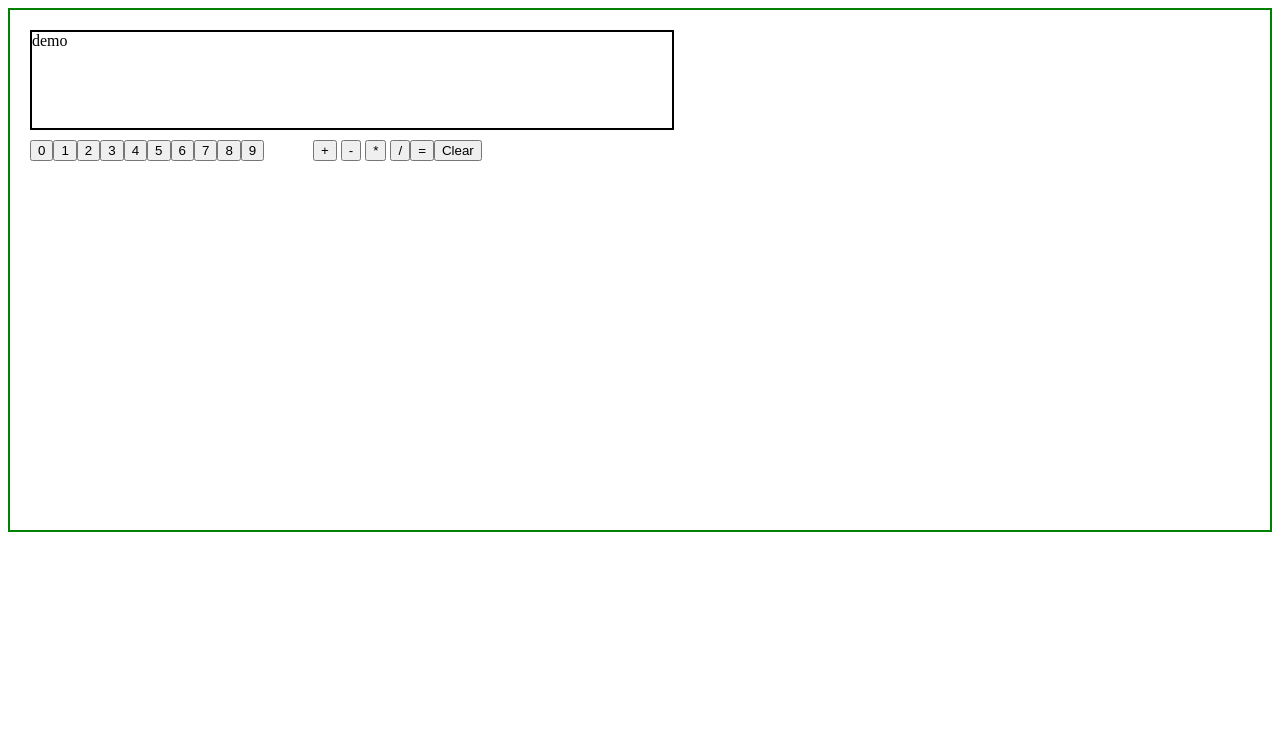
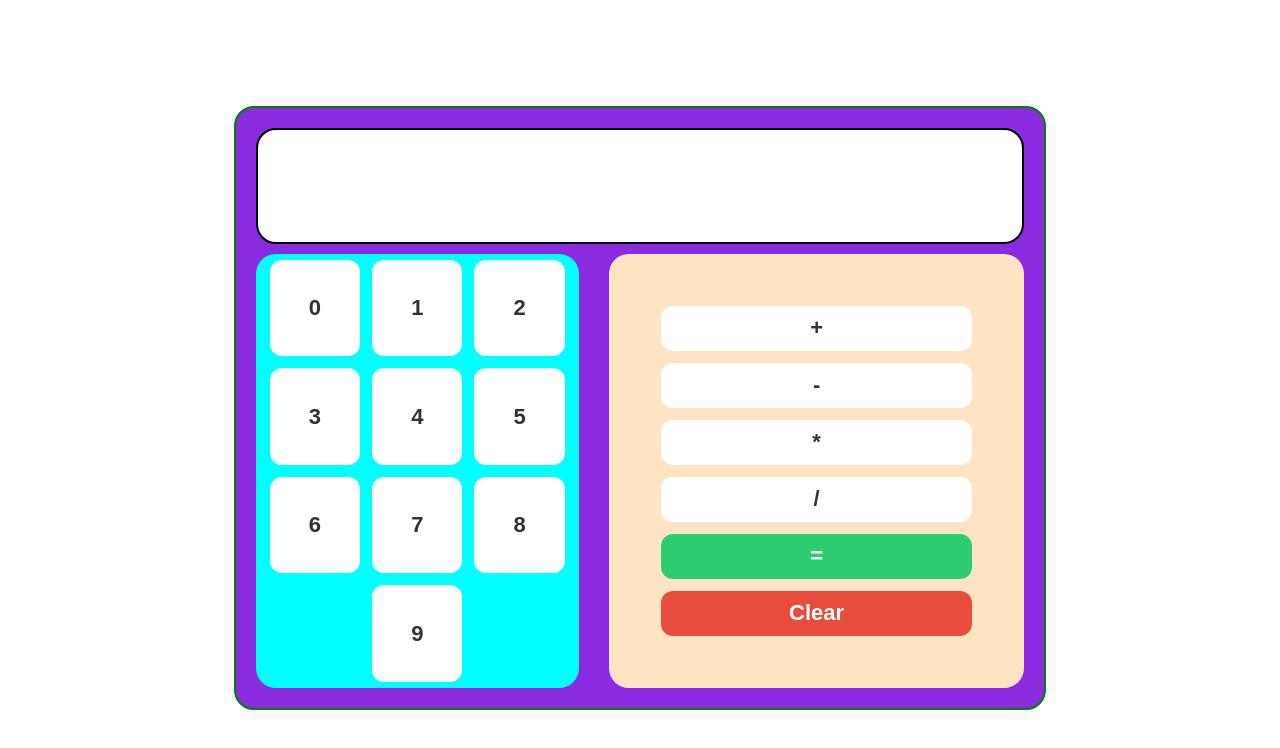
Before and after one commit to basnet194dipak/Project-Calculator, a plain HTML site: page index.html in a window 1280 px wide. Drawn offline with Linux system fonts and the light colour scheme.

Commit message:
syle the ui of calculator

```diff
--- a/index.html
+++ b/index.html
@@ -11,7 +11,7 @@
 <body>
     <div class="calculator">
         <div class="screen">
-            demo
+
         </div>
         <div class="buttons">
             <div class="numbers">
--- a/style.css
+++ b/style.css
@@ -1,31 +1,109 @@
 body {
     display: flex;
     align-items: center;
+    justify-content: center;
+    height: 100vh;
 }
 
 .calculator {
-    height: 60vh;
-    width: 100vw;
+    height: 70vh;
+    width: 60vw;
     display: flex;
     flex-direction: column;
     padding: 20px;
     border: 2px solid green;
-
+    border-radius: 20px;
+    background-color: blueviolet;
 }
 
 .screen {
-    width: 50vw;
     height: 20%;
     border: 2px solid black;
     margin-bottom: 10px;
+    border-radius: 20px;
+    background-color: white;
+    text-align: center;
+    font-size: 40px;
+    display: flex;
+    align-items: center;
+    justify-content: center;
 }
 
 .buttons {
     display: flex;
+    flex: 1;
 }
 
 .operations {
     margin-left: 4%;
     display: flex;
-    /* justify-content: space-n; */
+    flex: 1;
+    background-color: bisque;
+    border-radius: 20px;
+    padding: 6%;
+    flex-direction: column;
 }
+
+.signs {
+    display: flex;
+    flex-direction: column;
+    flex-wrap: wrap;
+}
+
+.numbers {
+    display: flex;
+    flex: 1;
+    flex-wrap: wrap;
+    background-color: aqua;
+    border-radius: 20px;
+    justify-content: center;
+
+}
+
+button {
+    flex: 1;
+    min-height: 45px;
+
+    margin: 6px;
+    padding: 8px;
+
+    border: none;
+    border-radius: 12px;
+
+    background-color: white;
+    color: #333;
+
+    font-size: 22px;
+    font-weight: bold;
+
+    cursor: pointer;
+}
+
+
+.numbers button {
+    flex: 0 0 28%;
+}
+
+.signs button:hover {
+    background-color: #ffb866;
+}
+
+.equals button {
+    background-color: #2ecc71;
+    color: white;
+}
+
+.clear button {
+    background-color: #e74c3c;
+    color: white;
+}
+
+.equals,
+.clear {
+    display: flex;
+}
+
+.equals button,
+.clear button {
+    flex: 1;
+}
```
